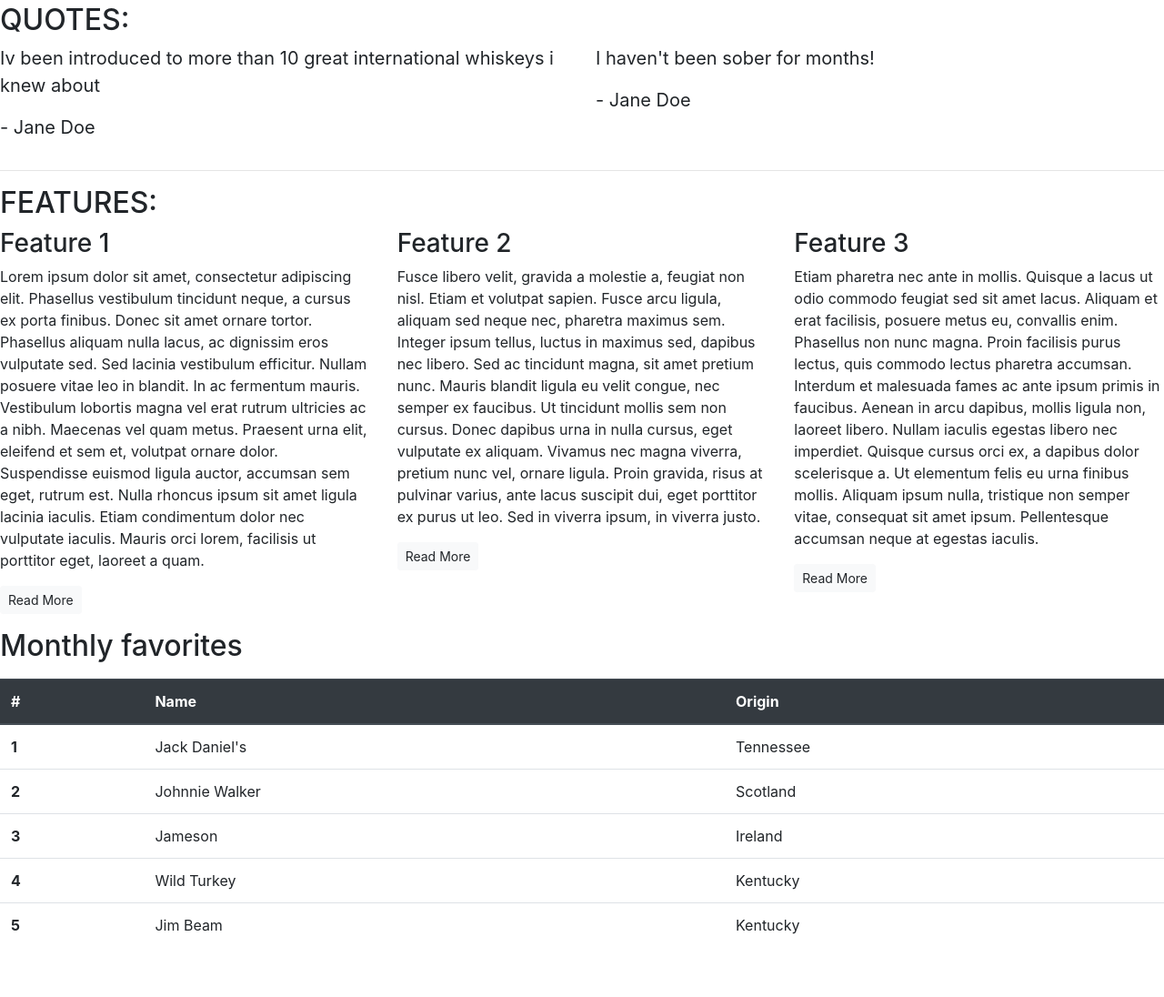
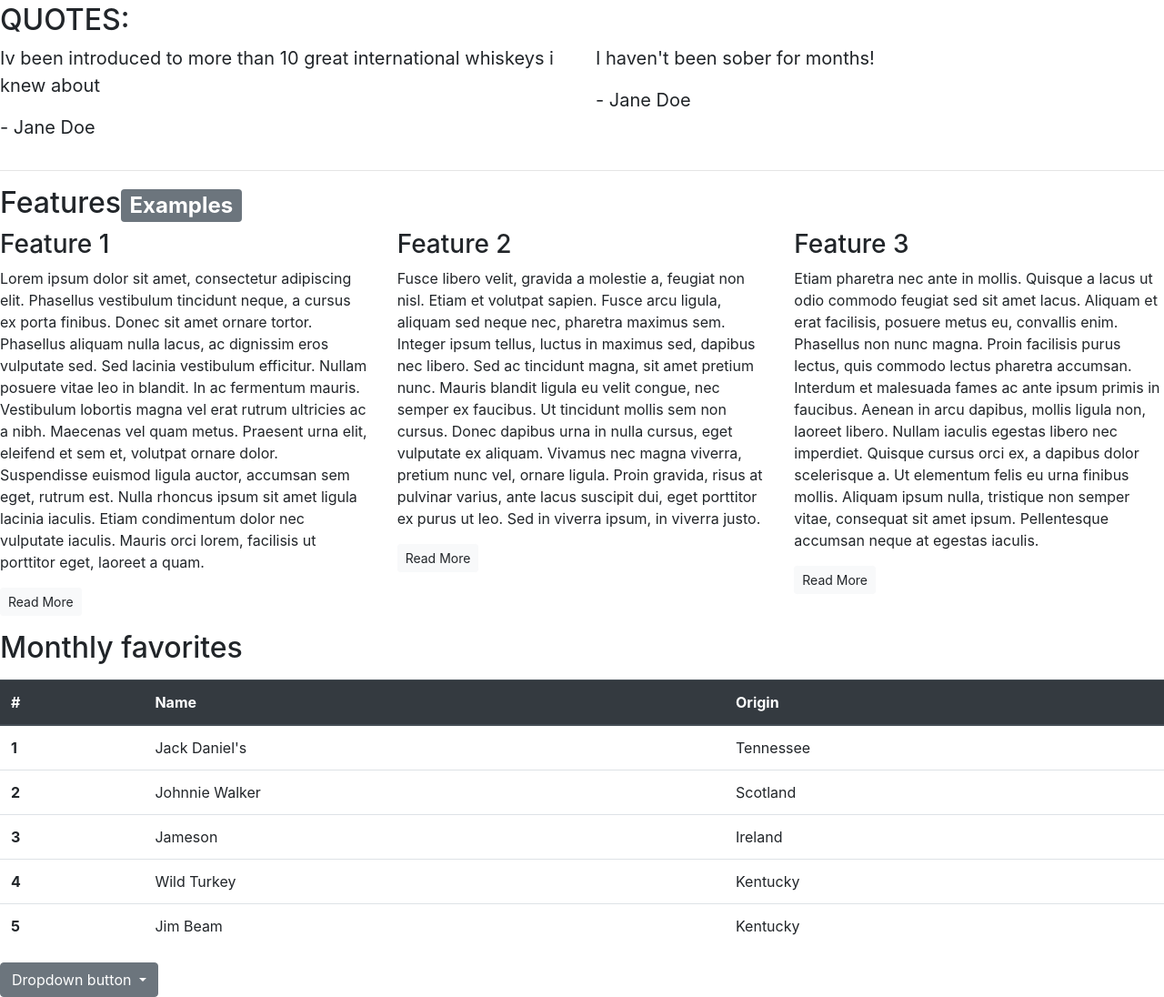
Before and after one commit to Chempearcedev/bootstrap, a plain HTML site: page index.html in a window 1280 px wide. Shown: the part 276-1372 px from the top of the page at 91% size. Before the commit the page ends 1333 px from the top, so only its background shows below. Drawn offline with nearby package versions, Linux system fonts and the light colour scheme.

Commit message:
bootstrap project

```diff
--- a/index.html
+++ b/index.html
@@ -55,7 +55,7 @@
     <section class="features">
     <div class="row">
     <div class="col-12 col-md-6">
-     <h2 class="text-uppercase">features:</h2>
+     <h2>Features<span class="badge badge-secondary">Examples</span></h2>
      </div>
      </div>
      <div class="row">
@@ -121,5 +121,17 @@
   </tbody>
 </table>
 </section>
+<section>
+<div class="dropdown">
+  <button class="btn btn-secondary dropdown-toggle" type="button" id="dropdownMenuButton" data-toggle="dropdown" aria-haspopup="true" aria-expanded="false">
+    Dropdown button
+  </button>
+  <div class="dropdown-menu" aria-labelledby="dropdownMenuButton">
+    <a class="dropdown-item" href="#"></a>
+    <a class="dropdown-item" href="#">Another action</a>
+    <a class="dropdown-item" href="#">Something else here</a>
+  </div>
+</div>
+</section>
 </body>
 </html>
```
